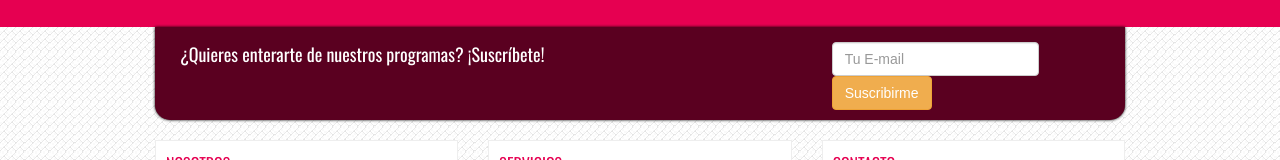
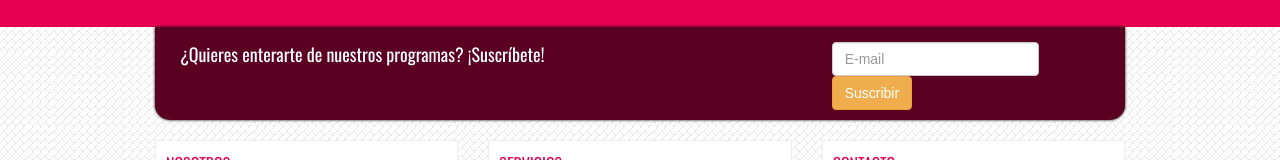
Before and after one commit to allan05/HaciendoParaSer, a plain HTML site: page index-p.html in a window 1280 px wide. Shown: the part 444-604 px from the top of the page. Drawn offline with nearby package versions, Linux system fonts and the light colour scheme.

Commit message:
Update index-p.html
Re re re suscribir

```diff
--- a/index-p.html
+++ b/index-p.html
@@ -92,9 +92,9 @@
                   <!-- Subscription form with email field and button -->
                   <form class="form-inline">
 					<div class="form-group">
-						<input type="text" class="form-control" placeholder="Tu E-mail">
+						<input type="text" class="form-control" placeholder="E-mail">
 					</div>
-                   <button type="submit" class="btn btn-warning">Suscribirme</button>
+                   <button type="submit" class="btn btn-warning">Suscribir</button>
                   </form>
                </div>
             </div>
```
